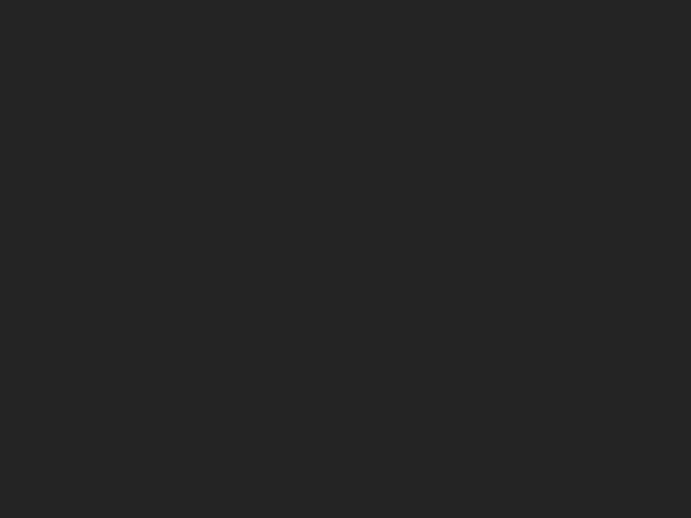
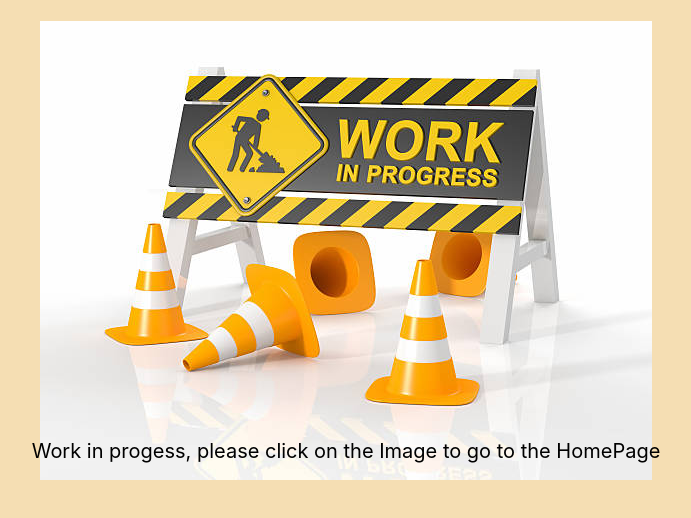
Before and after one commit to asifshaik8639/React_Ecom_Mini_Project, a React (Vite) app: page /wip in a window 1280 px wide. Before the commit this address had no page. Shown: the top 518 px of the page, without its empty margins (294-985 px from the left). Built offline with nearby package versions, Linux system fonts and the light colour scheme.

Commit message:
Adding routes and  placeholder for user,cart,settings

```diff
--- a/src/App.css
+++ b/src/App.css
@@ -257,6 +257,15 @@ body {
     overflow-x: hidden;
 }
 
+.side-drawer-container .side-drawer-item {
+   display: flex;
+}
+
+.side-drawer-container .side-drawer-item label {
+  padding-top: 10px;
+  color: wheat;
+}
+
 .side-drawer-container .MuiLink-button  {
     font-size: 15px;
     width: 100%;
@@ -330,8 +339,20 @@ body {
 }
 
 .context-cls {
-
   background-color: green;
   padding: 10px;
   color: white;
 }
+
+.nav-bar-cls  {
+  display: flex;
+  justify-content: space-between;
+  background-color: green;
+  color: white;
+  padding: 15px;
+  font-weight: bold;
+}
+
+.nav-bar-cls a:focus  {
+  transform: scale(1.5);
+}
--- a/src/App.jsx
+++ b/src/App.jsx
@@ -1,10 +1,13 @@
 import { useState } from 'react'
-import {Routes, Route} from 'react-router-dom';
+import {Routes, Route, Navigate} from 'react-router-dom';
 import './App.css';
 import Home from './components/Home';
-import DrawerList from './components/material-ui/DrawerList';
-import UIGrid from './components/material-ui/UIGrid';
 import PaginationContextWrapper from './context/PaginationContextWrapper';
+import NotFound from './components/NotFound';
+import User from './components/User';
+import Cart from './components/Cart';
+import Settings from './components/Settings';
+import WIP from './components/WIP';
 
 function App() {
   const [count, setCount] = useState(0)
@@ -14,6 +17,12 @@ function App() {
       <PaginationContextWrapper>
         <Routes>
           <Route path="/" element={<Home></Home>}></Route>
+          <Route path="/user" element={<User></User>}></Route>
+          <Route path="/home" element={ <Navigate to="/" />}></Route>
+          <Route path="/cart" element={<Cart></Cart>}></Route>
+          <Route path="/settings" element={<Settings></Settings>}></Route>
+          <Route path="/wip" element={<WIP></WIP>}></Route>
+          <Route path="*" element={<NotFound></NotFound>}></Route>
         </Routes>
       </PaginationContextWrapper>
     </>
--- /dev/null
+++ b/src/assets/temp.css
@@ -0,0 +1,38 @@
+.temp-page-container {
+    border: 1px solid wheat;
+    background-color: wheat;
+    width: 100%;
+    height: 100vh;
+
+}
+
+.temp-page-container .wip-container {
+        background-color: wheat;
+        padding: 20px;
+        border-radius: 15px;
+        color: black;
+        display: flex;
+        flex-direction: column;
+        justify-content: center;
+        align-items: center;
+        position: relative;
+}
+
+.wip-container a {
+    vertical-align: middle;
+}
+
+.wip-container label {
+    font-size: 20px;
+}
+
+.wip-image {
+  max-width: 100%;
+  height: auto;
+}
+
+.wip-note {
+    position: absolute;
+    bottom: 40px;;
+
+}
--- /dev/null
+++ b/src/components/Cart.jsx
@@ -0,0 +1,9 @@
+import React from 'react'
+
+const Cart = () => {
+  return (
+    <div>Cart</div>
+  )
+}
+
+export default Cart
--- /dev/null
+++ b/src/components/NotFound.jsx
@@ -0,0 +1,9 @@
+import React from 'react'
+
+function NotFound() {
+  return (
+    <div>NotFound</div>
+  )
+}
+
+export default NotFound
--- /dev/null
+++ b/src/components/Settings.jsx
@@ -0,0 +1,9 @@
+import React from 'react'
+
+const Settings = () => {
+  return (
+    <div>Settings</div>
+  )
+}
+
+export default Settings;
--- a/src/components/SideDrawer.jsx
+++ b/src/components/SideDrawer.jsx
@@ -1,25 +1,46 @@
 import React from 'react';
-import Icon from '@material-ui/core/Icon';
-import InventoryIcon from '@mui/icons-material/Inventory';
+import {Link as RouterLink} from 'react-router-dom';
 import Link from '@material-ui/core/Link';
+import ContactsIcon from '@mui/icons-material/Contacts';
+import HomeIcon from '@mui/icons-material/Home';
+import ShoppingCartIcon from '@mui/icons-material/ShoppingCart';
+import SettingsIcon from '@mui/icons-material/Settings';
 
-function SideDrawer({onIconClickHandler}) {
+function SideDrawer() {
+
+   const onIconClickHandler = (event) => {
+        console.log('onIconClickHandler',event);
+   }
 
   return (
     <div className='side-drawer-container'>
+        <div className='side-drawer-item'>
+            <Link component={RouterLink} to="/home" relative="path" onClick={(e) => onIconClickHandler(e) } >
+                <HomeIcon fontSize='large' />
+            </Link>
+            <label htmlFor="">Home</label>
+        </div>
 
-        <a href="#home" onClick={(e) => {onIconClickHandler(e); }}>
-            <i className="fa fa-fw fa-home" /> Home
-        </a>
-        <a href="#services" onClick={(e) => {onIconClickHandler(e); }}>
-            <i className="fa fa-fw fa-wrench" /> Services
-        </a>
-        <a href="#clients" onClick={(e) => {onIconClickHandler(e); }}>
-            <i className="fa fa-fw fa-user" /> Clients
-        </a>
-        <a href="#contact"  onClick={(e) => {onIconClickHandler(e); }}>
-            <i className="fa fa-fw fa-envelope" /> Contact
-        </a>
+        <div className='side-drawer-item'>
+            <Link component={RouterLink} to="/wip" relative="path" onClick={(e) => onIconClickHandler(e) }>
+                <ContactsIcon fontSize='large'/>
+            </Link>
+            <label htmlFor="">User Profile</label>
+        </div>
+
+        <div className='side-drawer-item'>
+            <Link component={RouterLink} to="/wip" relative="path" onClick={(e) => onIconClickHandler(e) }>
+                <ShoppingCartIcon fontSize='large'/>
+            </Link>
+            <label htmlFor="">Cart</label>
+        </div>
+
+        <div className='side-drawer-item'>
+            <Link component={RouterLink} to="/wip" relative="path" onClick={(e) => onIconClickHandler(e) }>
+                <SettingsIcon fontSize='large'/>
+            </Link>
+            <label htmlFor="">Settings</label>
+        </div>
     </div>
   )
 }
--- /dev/null
+++ b/src/components/User.jsx
@@ -0,0 +1,9 @@
+import React from 'react'
+
+const User = () => {
+  return (
+    <div>User</div>
+  )
+}
+
+export default User
--- /dev/null
+++ b/src/components/WIP.jsx
@@ -0,0 +1,27 @@
+import React from 'react';
+import {Link as RouterLink} from 'react-router-dom';
+import Link from '@material-ui/core/Link';
+import HomeIcon from '@mui/icons-material/Home';
+import workInProgressImage from '../assets/wip.jpg';
+import '../assets/temp.css';
+
+const WIP = () => {
+  return (
+    <div className='temp-page-container'>
+        <div className='wip-container'>
+            <Link component={RouterLink} to="/home" relative="path" >
+                <img src={workInProgressImage}
+                alt="Work in Progress"
+                className="wip-image" />
+            </Link>
+            <div className='wip-note'>
+              <label htmlFor=""> Work in progess, please click on the Image to go to  the HomePage</label>
+              {/* <HomeIcon fontSize='large' /> */}
+            </div>
+
+        </div>
+    </div>
+  )
+}
+
+export default WIP;
--- a/src/context/PaginationContextWrapper.jsx
+++ b/src/context/PaginationContextWrapper.jsx
@@ -1,13 +1,31 @@
-import React, {createContext, useContext, useState} from 'react';
+import React, {createContext, useContext, useState, useRef} from 'react';
 
 const PaginationContext = createContext();
 
 function PaginationContextWrapper({children}) {
   const [pageSize, setPageSize] = useState(6);
   const [currentPage, setCurrentPage] = useState(1);
+  const [offset, setCurrentOffSet]= useState(0);
+  const [data, setData] = useState([]);
+  const resultDataRef = useRef(null);
+  const resultSubsequentRef = useRef(null);
+
+  let context = {
+    pageSize,
+    setPageSize,
+    currentPage,
+    setCurrentPage,
+    offset,
+    setCurrentOffSet,
+    data,
+    setData,
+    resultDataRef,
+    resultSubsequentRef
+  }
+
 
   return (
-    <PaginationContext.Provider value={{ pageSize, setPageSize, currentPage, setCurrentPage }}>
+    <PaginationContext.Provider value={context}>
         {children}
     </PaginationContext.Provider>
   )
```
Also changed, not shown: src/components/Home.jsx (+30 -16 lines), src/components/NavBar.jsx (added, +21 -0 lines), src/assets/wip.jpg (added).
